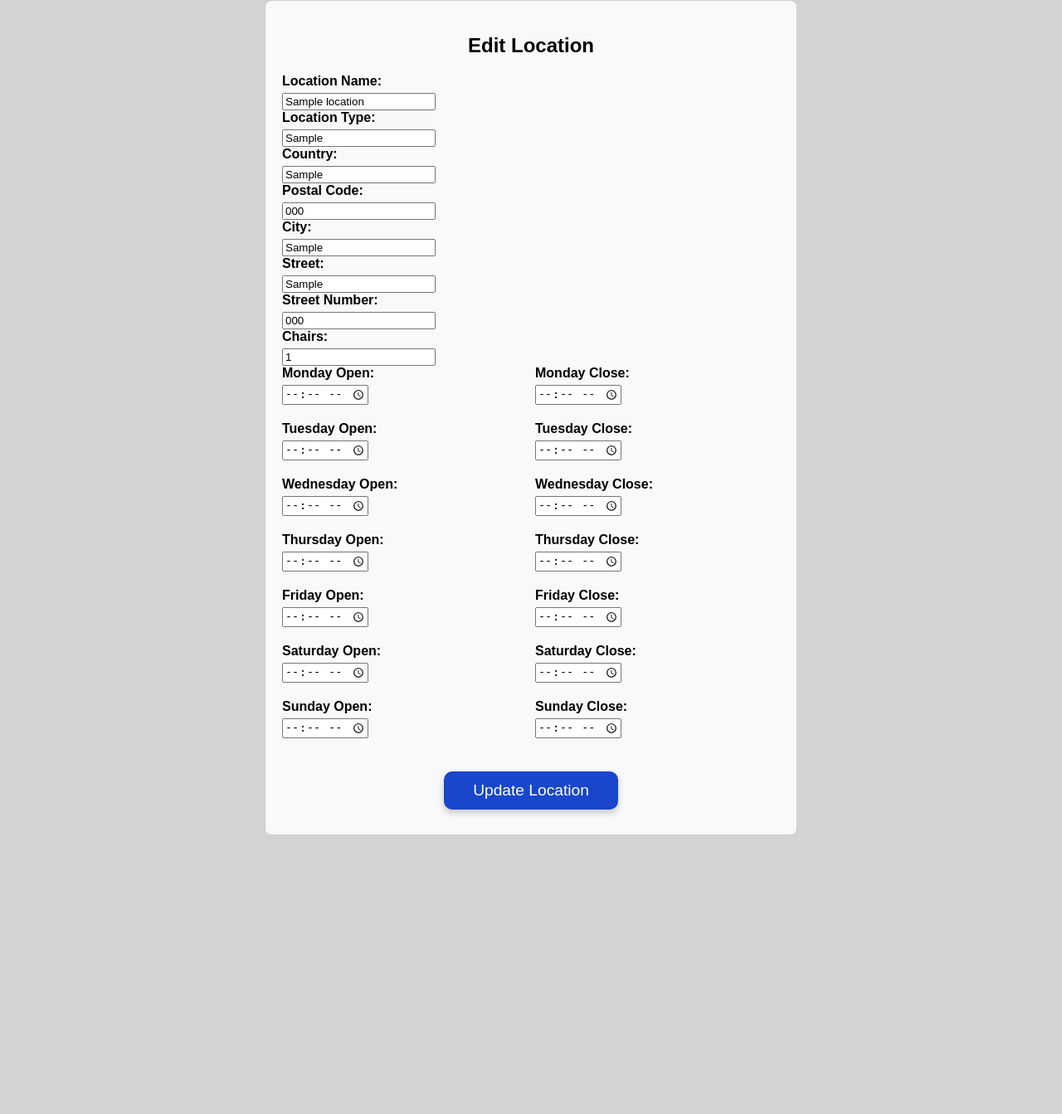
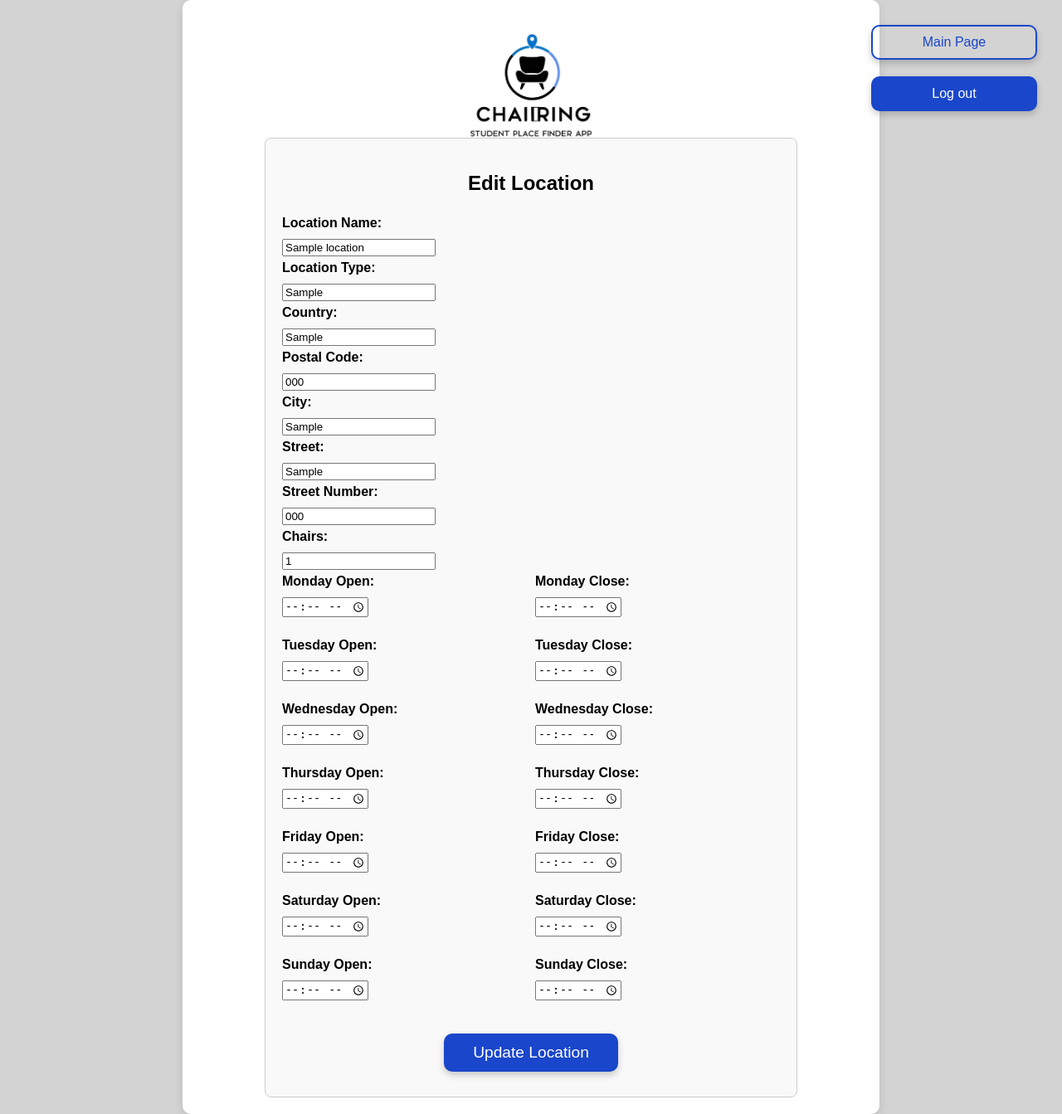
Before and after one commit to Marketplace-development/uneven-groups-a-d2024-group-1, a Flask app: page /location/edit/1 in a window 1280 px wide. Shown: the whole page at 83% size. Before the commit the page ends 1006 px from the top, so only its background shows below. Run offline with Flask 3, Linux system fonts and the light colour scheme; tables that the repository leaves empty hold one stand-in row (values such as "Sample post").

Commit message:
changeloc

```diff
--- a/app/static/css/main.css
+++ b/app/static/css/main.css
@@ -628,4 +628,6 @@ label {
     display: block;
     margin-bottom: 5px;
     font-weight: bold;
+    padding-top: 5px;
+    padding-bottom: 5px;
 }
--- a/app/templates/edit_location.html
+++ b/app/templates/edit_location.html
@@ -5,6 +5,23 @@
 {% endblock %}
 
 {% block body %}
+<div class="locations-container">
+    <!-- Buttons in the right upper corner -->
+    <div class="button-container" style="position: fixed; top: 20px; right: 20px; display: flex; flex-direction: column; gap: 0px; z-index: 999;">
+        <form action="{{ url_for('main.main_page') }}" method="get" class="inline-form">
+            <button type="submit" class="btn btn-transparant" style="width: 200px; font-size: 1em; padding: 10px 20px;">Main Page</button>
+        </form>
+        <form action="{{ url_for('main.home') }}" method="get" class="inline-form">
+            <button type="submit" class="btn btn-black" style="width: 200px; font-size: 1em; padding: 10px 20px;">Log out</button>
+        </form>
+    </div>
+
+    <!-- Logo -->
+    <div style="display: flex; justify-content: center; align-items: center; height: 100%; margin-top: 20px;">
+        <img src="{{ url_for('static', filename='images/logo_wit.jpg') }}" alt="logo" style="width: 150px;">
+    </div>
+
+
 <!-- edit_location.html -->
 <div class="centered-form">
 <form-change action="{{ url_for('main.edit_location', location_id=location.id) }}" method="POST">
@@ -130,5 +147,5 @@
             Update Location
         </button>
     </div>
-</form>
+</form-change>
 {% endblock %}
```
